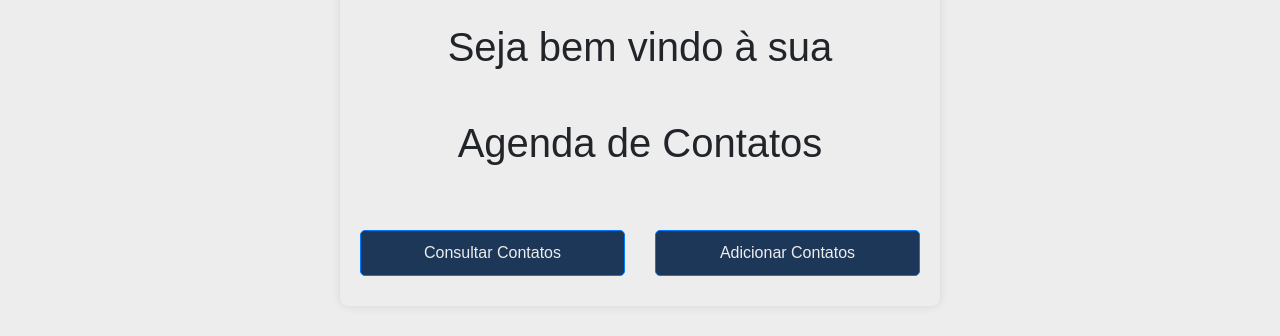
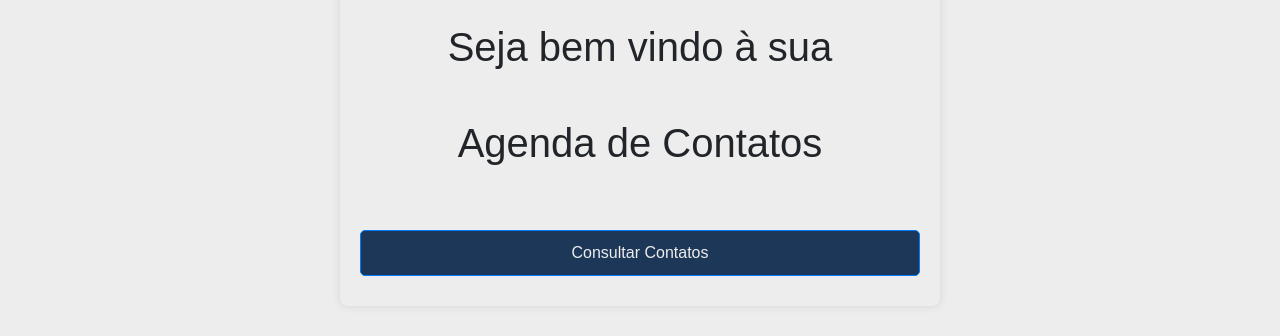
Before and after one commit to Joao-Abner/gerenciamento-agenda-contatos, a website: page app/index.html in a window 1280 px wide. Shown: the part 361-697 px from the top of the page. Drawn offline with nearby package versions, Linux system fonts and the light colour scheme.

Commit message:
delete btn "adicionar contatos"

```diff
--- a/app/index.html
+++ b/app/index.html
@@ -47,9 +47,6 @@
         <div class="col">
           <a href="consulta.html" class="btn btn-primary btn-block">Consultar Contatos</a>
         </div>
-        <div class="col">
-          <a href="#" class="btn btn-primary btn-block">Adicionar Contatos</a>
-        </div>
       </div>
     </div>
   </main>
```
